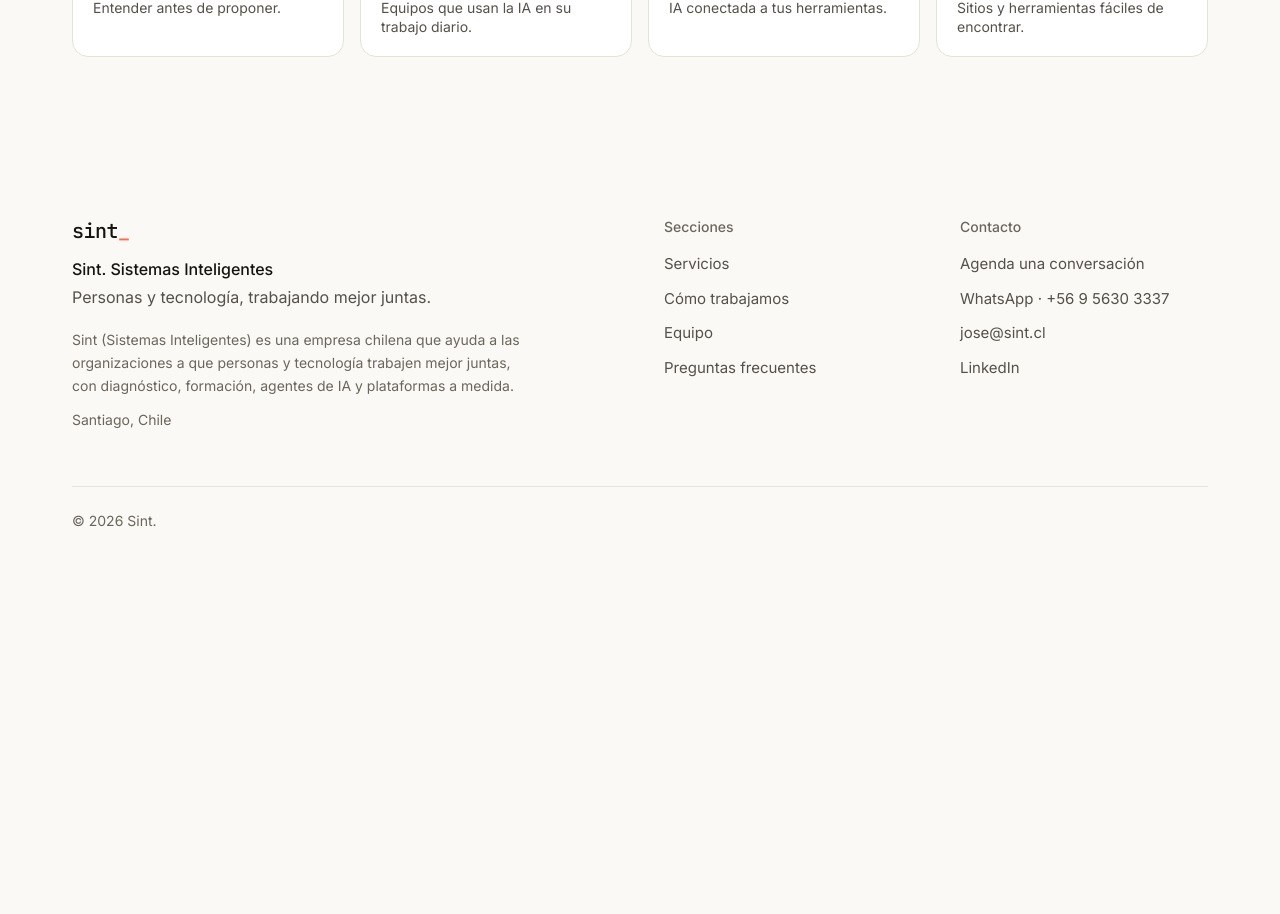
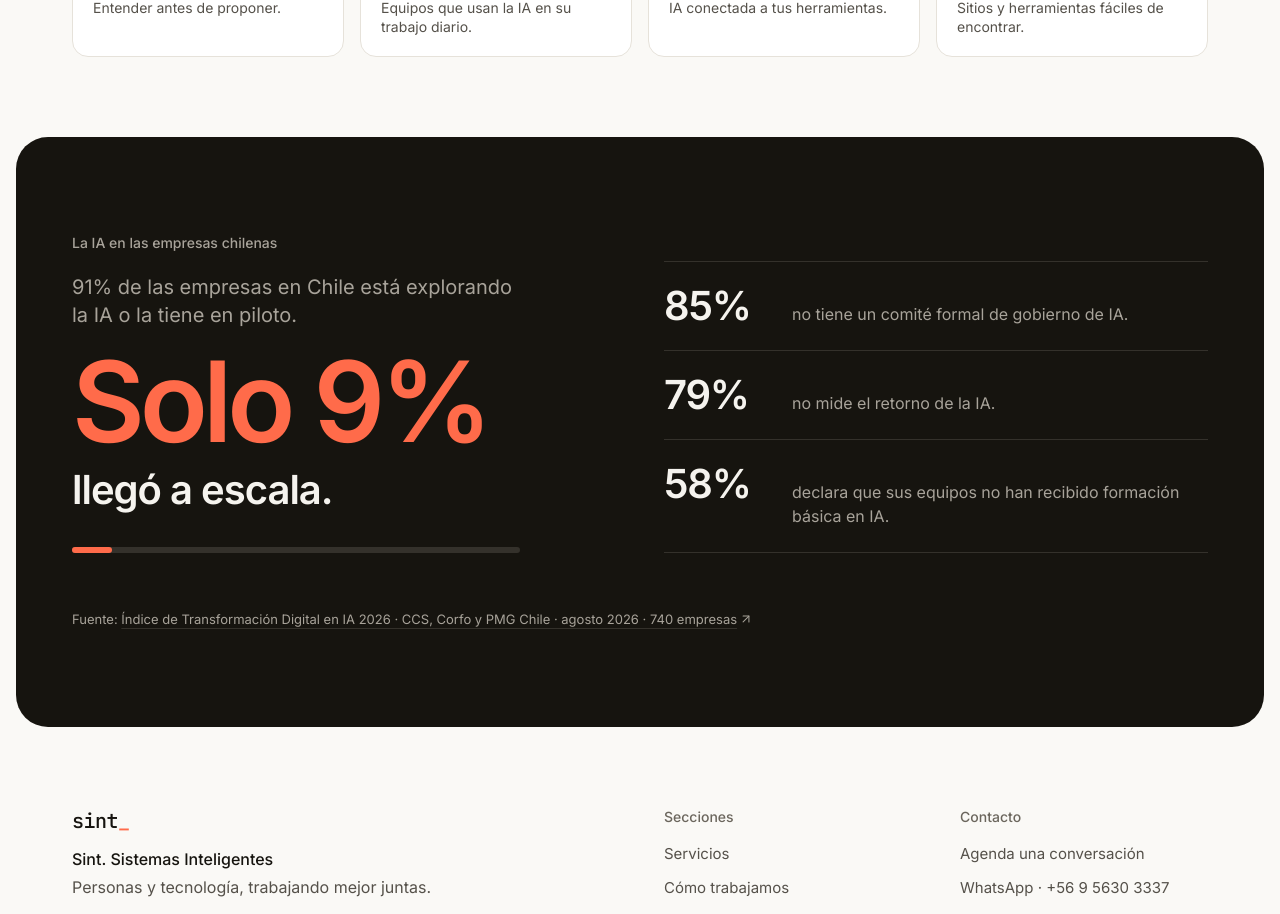
Before and after one commit to JoseSebaLM/SINT, a Next.js app: page / in a window 1280 px wide. Shown: the part 780-1694 px from the top of the page. Before the commit the page ends 1351 px from the top, so only its background shows below. Built offline with nearby package versions, Linux system fonts and the light colour scheme.

Commit message:
feat(home): evidencia en banda oscura
Co-Authored-By: Claude Opus 5.5 <noreply@anthropic.com>

```diff
--- a/app/page.tsx
+++ b/app/page.tsx
@@ -2,6 +2,7 @@ import type { Metadata } from "next";
 import Navbar from "./sections/Navbar";
 import Footer from "./sections/Footer";
 import Hero from "./sections/Hero";
+import Evidencia from "./sections/Evidencia";
 import { jsonLd } from "./content/schema";
 
 // La página principal declara su URL canónica.
@@ -21,6 +22,7 @@ export default function Home() {
       <Navbar />
       <main id="contenido">
         <Hero />
+        <Evidencia />
       </main>
       <Footer />
       <script type="application/ld+json" dangerouslySetInnerHTML={{ __html: JSON.stringify(jsonLd) }} />
--- /dev/null
+++ b/app/sections/Evidencia.tsx
@@ -0,0 +1,59 @@
+import { ArrowUpRight } from "lucide-react";
+import { evidencia } from "../content/home";
+
+export default function Evidencia() {
+  const { eyebrow, context, main, support, source } = evidencia;
+  return (
+    <section aria-labelledby="evidencia-titulo" className="night px-2 sm:px-4">
+      <div className="mx-auto max-w-[90rem] rounded-[1.75rem] bg-ink text-on-night sm:rounded-[2rem]">
+        <div className="container-page py-14 md:py-20 lg:py-24">
+          <div className="grid gap-12 lg:grid-cols-12 lg:gap-12">
+            <div className="lg:col-span-6">
+              <p className="text-sm font-medium text-on-night-2">{eyebrow}</p>
+              <p className="mt-5 max-w-md text-lg leading-snug text-on-night-2 md:text-xl">{context}</p>
+              <h2 id="evidencia-titulo" className="mt-4">
+                <span className="block text-[4.5rem] font-semibold leading-none tracking-[-0.045em] text-accent md:text-[7rem]">
+                  {main.value}
+                </span>
+                <span className="mt-2 block text-[1.75rem] font-semibold leading-tight tracking-[-0.025em] md:text-[2.5rem]">
+                  {main.text}
+                </span>
+              </h2>
+              {/* 9 de 100: la barra refuerza la cifra */}
+              <div aria-hidden="true" className="mt-8 h-1.5 max-w-md rounded-full bg-line-night">
+                <div className="h-full w-[9%] rounded-full bg-accent" />
+              </div>
+            </div>
+
+            <ul className="lg:col-span-6 lg:col-start-7 lg:self-end">
+              {support.map((s, i) => (
+                <li
+                  key={s.value}
+                  className={`flex items-baseline gap-5 ${i === support.length - 1 ? "border-y" : "border-t"} border-line-night py-5 md:gap-8 md:py-6`}
+                >
+                  <span className="w-[4.5rem] shrink-0 text-[2rem] font-semibold leading-none tracking-[-0.03em] md:w-24 md:text-[2.5rem]">
+                    {s.value}
+                  </span>
+                  <span className="text-[0.9375rem] leading-relaxed text-on-night-2 md:text-base">{s.text}</span>
+                </li>
+              ))}
+            </ul>
+          </div>
+
+          <p className="mt-10 text-[0.8125rem] leading-relaxed text-on-night-2 md:mt-14">
+            Fuente:{" "}
+            <a
+              href={source.href}
+              target="_blank"
+              rel="noopener noreferrer"
+              className="underline decoration-line-night underline-offset-4 transition-colors hover:text-on-night"
+            >
+              {source.label}
+              <ArrowUpRight className="ml-0.5 inline h-3.5 w-3.5 align-[-2px]" strokeWidth={1.75} aria-hidden="true" />
+            </a>
+          </p>
+        </div>
+      </div>
+    </section>
+  );
+}
```
